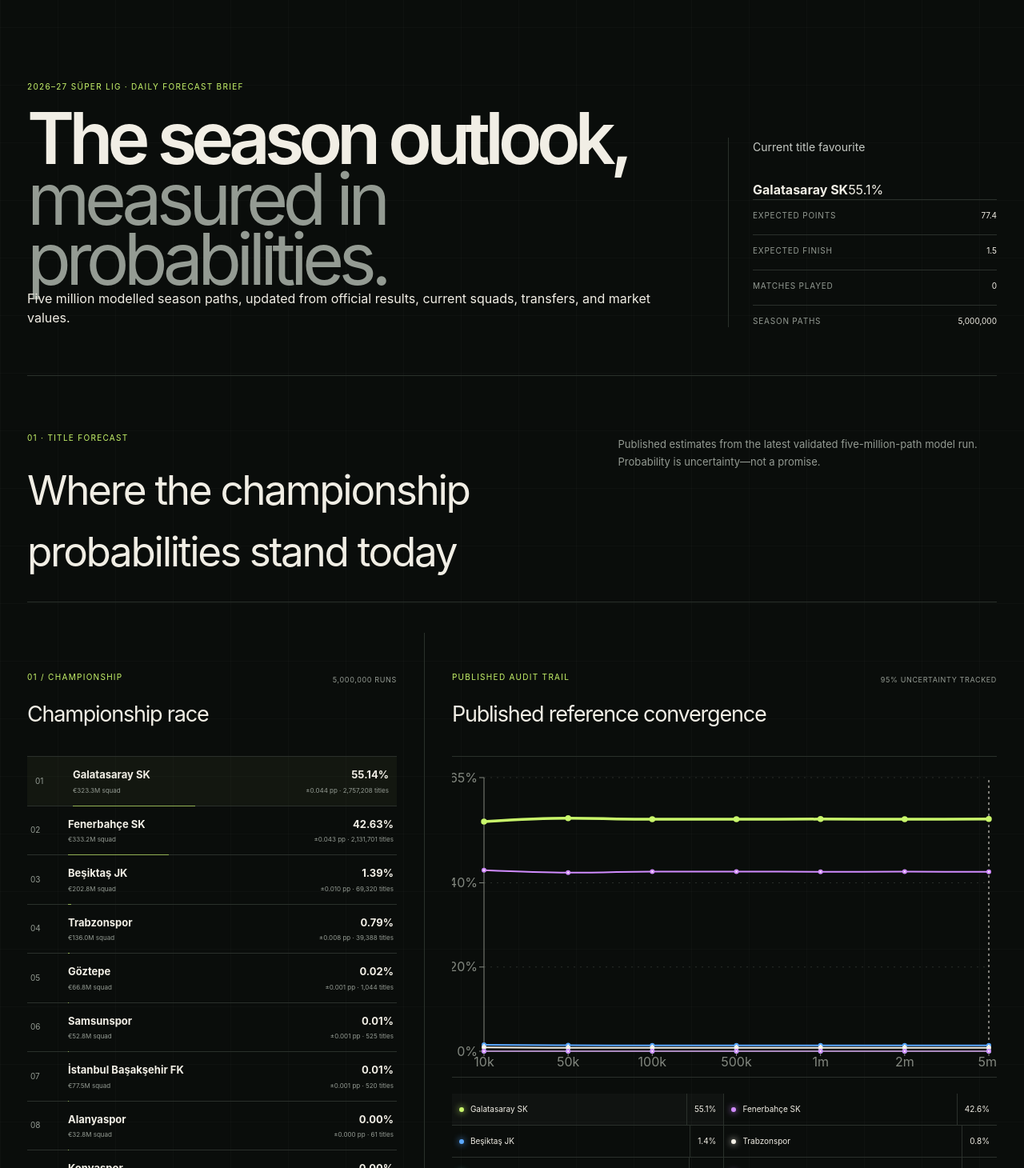
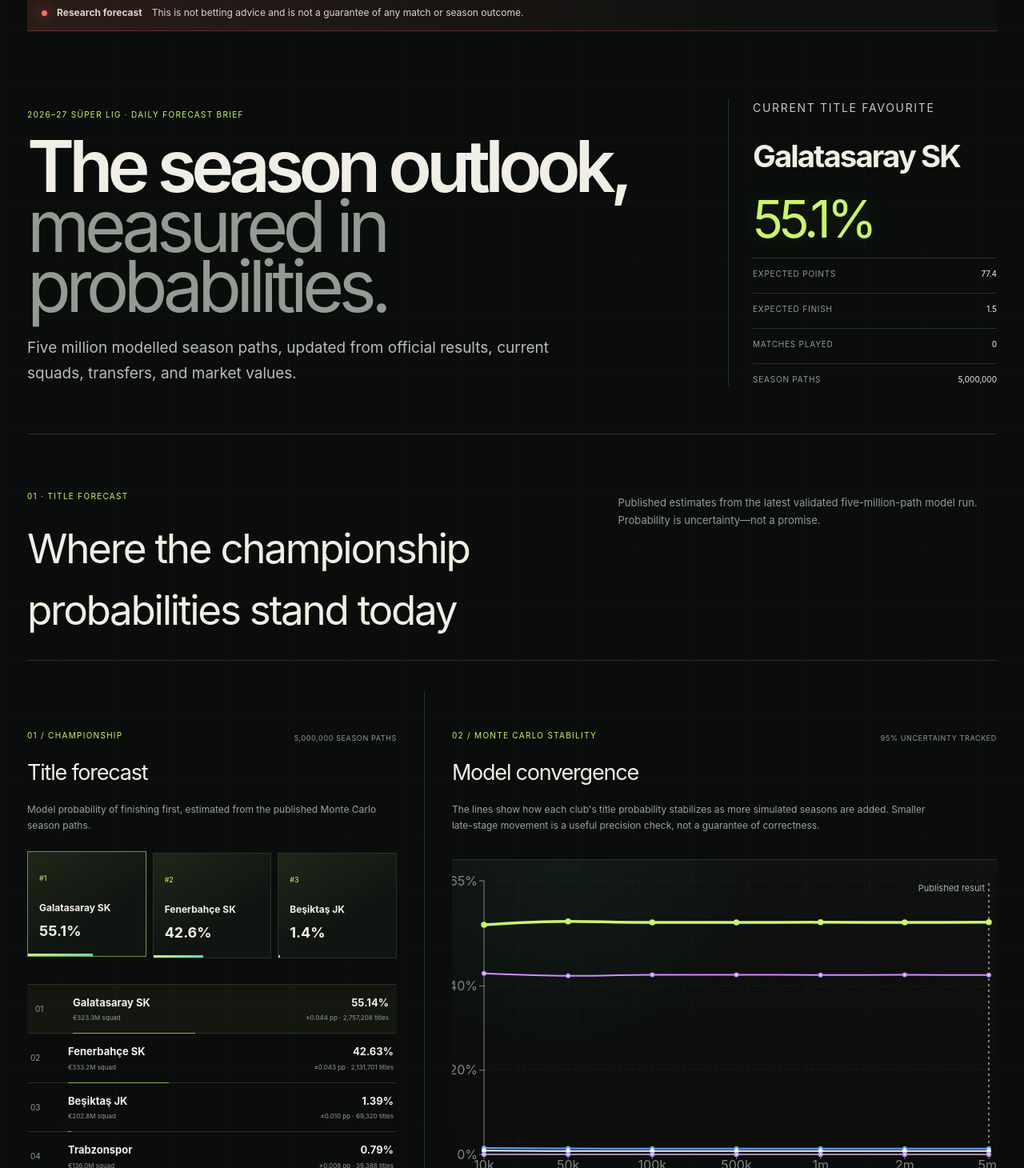
Before and after one commit to MonarchCastleTech/superlig-forecast, a React (Vite) app in the folder dashboard/: page / in a window 1280 px wide. Shown: the part 110-1570 px from the top of the page at 80% size. Built offline with nearby package versions, Linux system fonts and the light colour scheme.

Commit message:
feat: polish forecast charts and standings

```diff
--- a/dashboard/app/globals.css
+++ b/dashboard/app/globals.css
@@ -1741,3 +1741,348 @@
     transition: none !important;
   }
 }
+
+/* Public daily forecast brief */
+.forecast-notice {
+  align-items: center;
+  background:
+    linear-gradient(90deg, rgba(255, 107, 95, 0.12), transparent 74%),
+    rgba(255, 255, 255, 0.015);
+  border-bottom: 1px solid rgba(255, 107, 95, 0.28);
+  border-top: 1px solid rgba(255, 107, 95, 0.28);
+  color: #d9d5ca;
+  display: flex;
+  font-size: 12px;
+  gap: 12px;
+  line-height: 1.55;
+  margin-top: 18px;
+  padding: 12px 18px;
+}
+
+.forecast-notice::before {
+  background: var(--coral);
+  border-radius: 50%;
+  box-shadow: 0 0 16px rgba(255, 107, 95, 0.75);
+  content: "";
+  flex: 0 0 auto;
+  height: 7px;
+  width: 7px;
+}
+
+.hero-summary {
+  color: #b9beb5;
+  font-size: clamp(15px, 1.6vw, 19px);
+  line-height: 1.65;
+  margin: 24px 0 0;
+  max-width: 700px;
+}
+
+.leader-kicker {
+  color: var(--muted);
+  font-family: var(--font-geist-mono), monospace;
+  font-size: 9px;
+  letter-spacing: 0.12em;
+  margin: 0 0 14px;
+  text-transform: uppercase;
+}
+
+.leader-name,
+.leader-probability {
+  display: block;
+}
+
+.leader-name {
+  font-size: clamp(22px, 3vw, 42px);
+  letter-spacing: -0.05em;
+  line-height: 1;
+}
+
+.leader-probability {
+  color: var(--lime);
+  font-family: var(--font-geist-mono), monospace;
+  font-size: clamp(30px, 5vw, 64px);
+  letter-spacing: -0.08em;
+  margin-top: 12px;
+  text-shadow: 0 0 32px rgba(201, 246, 107, 0.14);
+}
+
+.panel-intro {
+  color: #9da49b;
+  font-size: 12px;
+  line-height: 1.65;
+  margin: 16px 0 0;
+  max-width: 620px;
+}
+
+.title-podium {
+  display: grid;
+  gap: 8px;
+  grid-template-columns: repeat(3, minmax(0, 1fr));
+  margin-top: 24px;
+}
+
+.podium-card {
+  background:
+    linear-gradient(150deg, rgba(201, 246, 107, 0.08), transparent 60%),
+    #111512;
+  border: 1px solid var(--line);
+  color: var(--paper);
+  cursor: pointer;
+  min-height: 132px;
+  overflow: hidden;
+  padding: 14px;
+  position: relative;
+  text-align: left;
+  transition:
+    border-color 160ms ease,
+    transform 160ms ease;
+}
+
+.podium-card:hover,
+.podium-card.selected {
+  border-color: rgba(201, 246, 107, 0.55);
+  transform: translateY(-2px);
+}
+
+.podium-card > span {
+  color: var(--lime);
+  font-family: var(--font-geist-mono), monospace;
+  font-size: 9px;
+}
+
+.podium-card > strong,
+.podium-card > b {
+  display: block;
+}
+
+.podium-card > strong {
+  font-size: 12px;
+  line-height: 1.25;
+  margin-top: 20px;
+  overflow: hidden;
+  text-overflow: ellipsis;
+  white-space: nowrap;
+}
+
+.podium-card > b {
+  font-family: var(--font-geist-mono), monospace;
+  font-size: 18px;
+  margin-top: 8px;
+}
+
+.podium-card > i {
+  background: linear-gradient(90deg, var(--lime), var(--teal));
+  bottom: 0;
+  height: 3px;
+  left: 0;
+  position: absolute;
+  width: var(--podium-fill);
+}
+
+.chart-shell {
+  background:
+    radial-gradient(circle at 20% 0%, rgba(98, 211, 197, 0.05), transparent 35%),
+    linear-gradient(180deg, rgba(255, 255, 255, 0.018), transparent);
+}
+
+.match-outlook {
+  border-top: 1px solid var(--line);
+  padding: 72px 0;
+}
+
+.match-outlook .section-heading > p {
+  color: var(--muted);
+  font-size: 11px;
+  line-height: 1.6;
+  margin: 0;
+  max-width: 420px;
+}
+
+.match-search {
+  align-items: center;
+  border-bottom: 1px solid var(--line);
+  border-top: 1px solid var(--line);
+  display: grid;
+  gap: 18px;
+  grid-template-columns: auto minmax(220px, 380px);
+  justify-content: space-between;
+  margin-top: 32px;
+  padding: 14px 0;
+}
+
+.match-search > span {
+  color: var(--muted);
+  font-family: var(--font-geist-mono), monospace;
+  font-size: 9px;
+  letter-spacing: 0.1em;
+  text-transform: uppercase;
+}
+
+.match-search input {
+  background: #0e120f;
+  border: 1px solid var(--line-bright);
+  color: var(--paper);
+  font: inherit;
+  outline: 0;
+  padding: 11px 13px;
+  width: 100%;
+}
+
+.match-search input:focus {
+  border-color: var(--lime);
+  box-shadow: 0 0 0 3px rgba(201, 246, 107, 0.08);
+}
+
+.match-grid {
+  display: grid;
+  gap: 12px;
+  grid-template-columns: repeat(3, minmax(0, 1fr));
+  margin-top: 24px;
+}
+
+.match-card {
+  background:
+    radial-gradient(circle at 100% 0%, rgba(98, 211, 197, 0.075), transparent 42%),
+    #111512;
+  border: 1px solid var(--line);
+  min-width: 0;
+  padding: 18px;
+  transition:
+    border-color 160ms ease,
+    transform 160ms ease;
+}
+
+.match-card:hover {
+  border-color: var(--line-bright);
+  transform: translateY(-2px);
+}
+
+.match-card header {
+  align-items: center;
+  display: grid;
+  font-size: 12px;
+  font-weight: 650;
+  gap: 8px;
+  grid-template-columns: 1fr auto 1fr;
+  min-height: 34px;
+}
+
+.match-card header span:last-child {
+  text-align: right;
+}
+
+.match-card header b {
+  color: var(--muted);
+  font-family: var(--font-geist-mono), monospace;
+  font-size: 8px;
+  text-transform: uppercase;
+}
+
+.match-call {
+  border-bottom: 1px solid var(--line);
+  border-top: 1px solid var(--line);
+  margin: 15px 0;
+  padding: 13px 0;
+}
+
+.match-call strong,
+.match-call small {
+  display: block;
+}
+
+.match-call strong {
+  color: var(--lime);
+  font-size: 14px;
+}
+
+.match-call small {
+  color: var(--muted);
+  font-family: var(--font-geist-mono), monospace;
+  font-size: 8px;
+  letter-spacing: 0.07em;
+  margin-top: 4px;
+  text-transform: uppercase;
+}
+
+.outcome-row {
+  align-items: center;
+  display: grid;
+  font-family: var(--font-geist-mono), monospace;
+  font-size: 9px;
+  gap: 8px;
+  grid-template-columns: 34px minmax(0, 1fr) 42px;
+  margin-top: 9px;
+}
+
+.outcome-row strong {
+  font-size: 9px;
+  text-align: right;
+}
+
+.outcome-track {
+  background: #252a26;
+  height: 4px;
+  overflow: hidden;
+}
+
+.outcome-track i {
+  background: var(--teal);
+  display: block;
+  height: 100%;
+}
+
+.outcome-draw .outcome-track i {
+  background: var(--gold);
+}
+
+.outcome-away .outcome-track i {
+  background: var(--coral);
+}
+
+.standings-table tbody tr:nth-child(-n + 4) .expected-rank {
+  border-color: rgba(201, 246, 107, 0.45);
+  color: var(--lime);
+}
+
+.standings-table tbody tr:nth-last-child(-n + 4) .expected-rank {
+  border-color: rgba(255, 107, 95, 0.45);
+  color: var(--coral);
+}
+
+@media (max-width: 1000px) {
+  .match-grid {
+    grid-template-columns: repeat(2, minmax(0, 1fr));
+  }
+}
+
+@media (max-width: 760px) {
+  .forecast-notice {
+    align-items: flex-start;
+  }
+
+  .title-podium,
+  .match-grid {
+    grid-template-columns: 1fr;
+  }
+
+  .podium-card {
+    min-height: 104px;
+  }
+
+  .match-outlook .section-heading {
+    display: grid;
+    gap: 12px;
+  }
+
+  .match-search {
+    align-items: stretch;
+    grid-template-columns: 1fr;
+  }
+}
+
+@media (prefers-reduced-motion: reduce) {
+  .podium-card,
+  .match-card {
+    transition: none;
+  }
+}
--- a/dashboard/components/championship-race.tsx
+++ b/dashboard/components/championship-race.tsx
@@ -18,19 +18,52 @@
   selectedClub,
   onSelectClub,
 }: ChampionshipRaceProps) {
+  const podium = ranking.slice(0, 3);
+
   return (
     <article className="panel race-panel" aria-labelledby="race-heading">
       <div className="panel-heading">
         <div>
           <p className="section-index">01 / championship</p>
-          <h2 id="race-heading">Championship race</h2>
+          <h2 id="race-heading">Title forecast</h2>
         </div>
-        <span>{formatInteger(checkpoint)} runs</span>
+        <span>{formatInteger(checkpoint)} season paths</span>
+      </div>
+
+      <p className="panel-intro">
+        Model probability of finishing first, estimated from the published
+        Monte Carlo season paths.
+      </p>
+
+      <div className="title-podium" aria-label="Leading title probabilities">
+        {podium.map((team, index) => (
+          <button
+            className={`podium-card podium-${index + 1} ${
+              selectedClub === team.club ? "selected" : ""
+            }`}
+            key={team.club}
+            onClick={() => onSelectClub(team.club)}
+            type="button"
+          >
+            <span>#{index + 1}</span>
+            <strong>{team.club}</strong>
+            <b>{formatProbability(team.champion_probability, 1)}</b>
+            <i
+              style={{
+                "--podium-fill": `${Math.max(team.champion_probability * 100, 1)}%`,
+              } as React.CSSProperties}
+            />
+          </button>
+        ))}
       </div>
 
       <div className="ranking-list">
         {ranking.map((team, index) => (
           <button
+            aria-label={`${team.club}: ${formatProbability(
+              team.champion_probability,
+              2,
+            )} title probability`}
             aria-pressed={selectedClub === team.club}
             className={`ranking-row ${selectedClub === team.club ? "selected" : ""}`}
             key={team.club}
--- a/dashboard/components/convergence-chart.tsx
+++ b/dashboard/components/convergence-chart.tsx
@@ -70,11 +70,17 @@
     <article className="panel convergence-panel" aria-labelledby="convergence-heading">
       <div className="panel-heading">
         <div>
-          <p className="section-index">Published audit trail</p>
-          <h2 id="convergence-heading">Published reference convergence</h2>
+          <p className="section-index">02 / Monte Carlo stability</p>
+          <h2 id="convergence-heading">Model convergence</h2>
         </div>
         <span>95% uncertainty tracked</span>
       </div>
+
+      <p className="panel-intro">
+        The lines show how each club&apos;s title probability stabilizes as
+        more simulated seasons are added. Smaller late-stage movement is a
+        useful precision check, not a guarantee of correctness.
+      </p>
 
       <div
         className="chart-shell"
@@ -107,6 +113,12 @@
             />
             <ReferenceLine
               x={selectedCheckpoint}
+              label={{
+                value: "Published result",
+                fill: "#aeb5aa",
+                fontSize: 11,
+                position: "insideTopRight",
+              }}
               stroke="#f3f0e8"
               strokeDasharray="3 4"
             />
--- a/dashboard/components/standings-panel.tsx
+++ b/dashboard/components/standings-panel.tsx
@@ -53,6 +53,9 @@
   expectedStandings,
   sourceLabel = "Reference possible standings",
 }: StandingsPanelProps) {
+  const titleProbability = new Map(
+    data.championship.map((team) => [team.club, team.champion_probability]),
+  );
   const positions = positionRows ?? data.positions;
   const standings = expectedStandings ?? data.expected_standings;
   const initialLeader = leaderAt(positions, 1);
@@ -138,13 +141,14 @@
       </div>
 
       <div className="standings-table-wrap">
-        <table className="standings-table">
+        <table aria-label="Possible final table" className="standings-table">
           <thead>
             <tr>
               <th scope="col">Expected</th>
               <th scope="col">Club</th>
               <th scope="col">Average rank</th>
               <th scope="col">Expected points</th>
+              <th scope="col">Title</th>
               <th scope="col">Most likely</th>
               <th scope="col">Top 4</th>
               <th scope="col">{ordinal(focusPosition)}</th>
@@ -168,6 +172,9 @@
                 </th>
                 <td>{team.expected_position.toFixed(2)}</td>
                 <td>{team.expected_points.toFixed(1)}</td>
+                <td>
+                  {formatProbability(titleProbability.get(team.club) ?? null, 1)}
+                </td>
                 <td>{ordinal(team.most_likely_position)}</td>
                 <td>{formatProbability(team.top_four_probability, 1)}</td>
                 <td>
```
Also changed, not shown: 1 other file (tests, documents, lock files or other folders).
